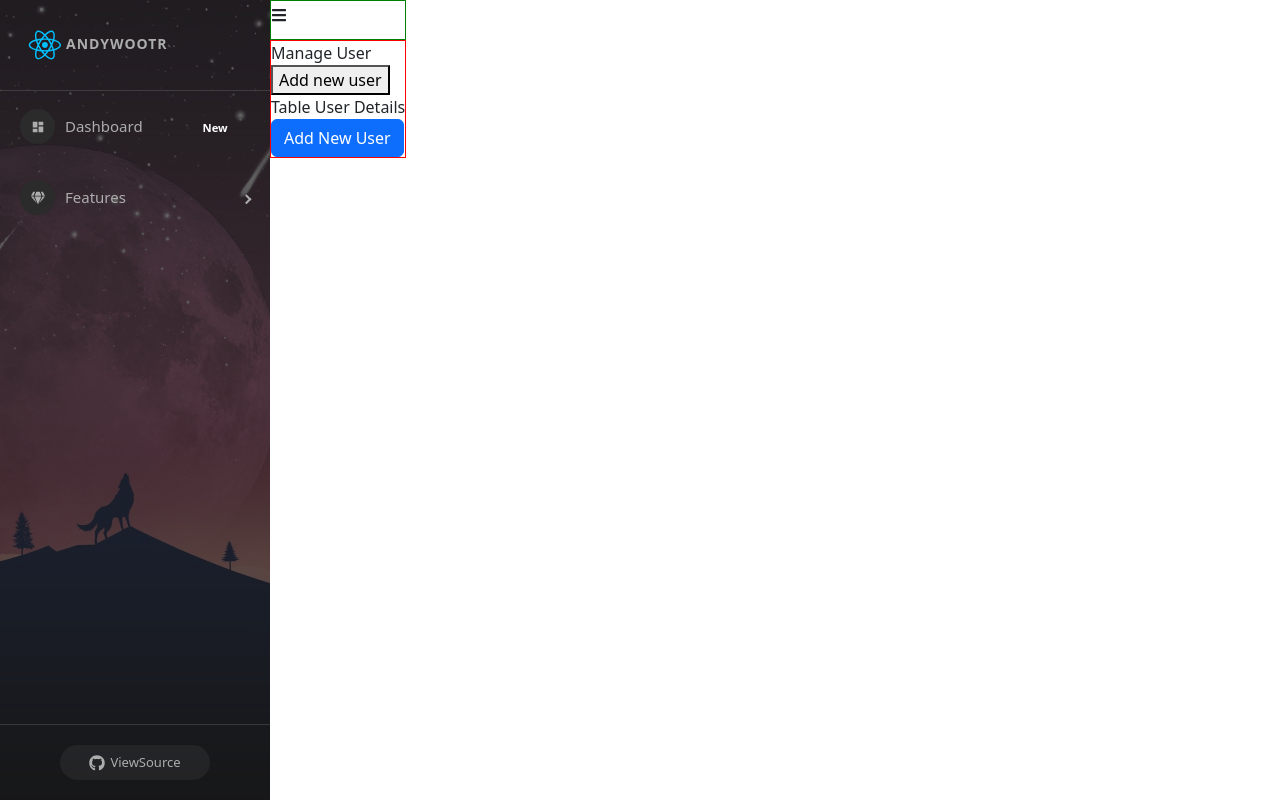
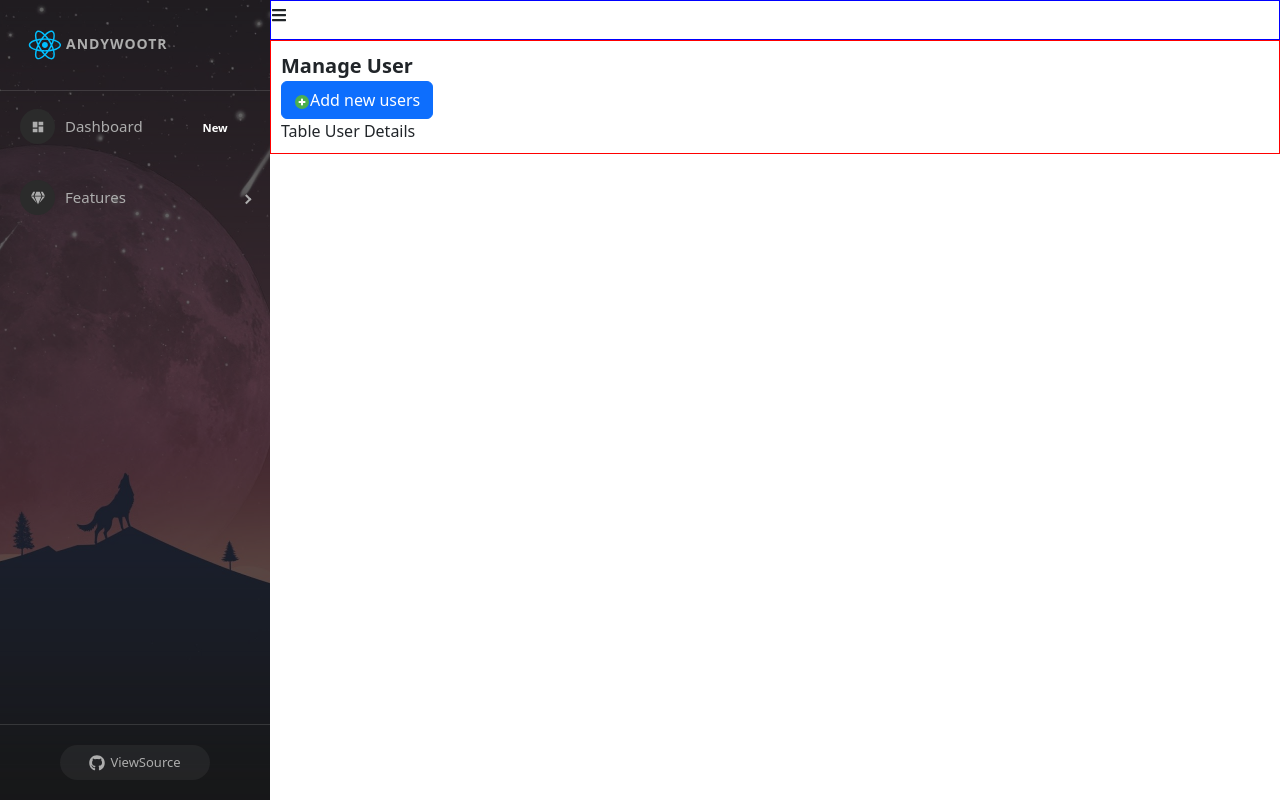
Before and after one commit to Anthony1821992/test-demo-react, a React (Create React App) app: page /admin/manage-users in a window 1280 px wide. Built offline with nearby package versions, Linux system fonts and the light colour scheme.

Commit message:
video 58

```diff
--- a/src/components/Admin/Admin.scss
+++ b/src/components/Admin/Admin.scss
@@ -6,12 +6,14 @@
     }
   }
   .admin-content {
+    width: 100%;
     .admin-header {
       height: 40px;
-      border: 1px solid green;
+      border: 1px solid blue;
     }
     .admin-main {
       border: 1px solid red;
+      display: flex;
     }
   }
 }
--- a/src/components/Admin/Content/ManageUser.js
+++ b/src/components/Admin/Content/ManageUser.js
@@ -1,17 +1,30 @@
 import ModalCreateUser from "./ModalCreateUser";
 import "./ManageUser.scss";
+import { useState } from "react";
+import { FcPlus } from "react-icons/fc";
 
 const ManageUser = (props) => {
+  const [showModalCreateUser, setShowModalCreateUser] = useState(false);
+
   return (
     <div className="manage-users-container">
       <div className="title">Manage User</div>
       <div className="users-content">
         <div>
-          <button>Add new user</button>
+          <button
+            className="btn btn-primary"
+            onClick={() => setShowModalCreateUser(true)}
+          >
+            <FcPlus />
+            Add new users
+          </button>
         </div>
         <div>Table User Details</div>
       </div>
-      <ModalCreateUser />
+      <ModalCreateUser
+        show={showModalCreateUser}
+        setShow={setShowModalCreateUser}
+      />
     </div>
   );
 };
--- a/src/components/Admin/Content/ManageUser.scss
+++ b/src/components/Admin/Content/ManageUser.scss
@@ -1,7 +1,13 @@
 .manage-users-container {
+  padding: 10px;
   .title {
+    font-weight: 600;
+    font-size: 20px;
   }
   .users-content {
+    .btn-add-new {
+      margin: 15px 0;
+    }
   }
 }
 .modal-add-user {
--- a/src/components/Admin/Content/ModalCreateUser.js
+++ b/src/components/Admin/Content/ModalCreateUser.js
@@ -4,9 +4,16 @@ import Modal from "react-bootstrap/Modal";
 import { FcPlus } from "react-icons/fc";
 
 const ModalCreateUser = (props) => {
-  const [show, setShow] = useState(false);
-  const handleClose = () => setShow(false);
-  const handleShow = () => setShow(true);
+  const { show, setShow } = props;
+  const handleClose = () => {
+    setShow(false);
+    setEmail("");
+    setPassword("");
+    setRole("USER");
+    setImage("");
+    setUsername("");
+    setPreviewImage("");
+  }; // Mỗi khi người dùng Close Modal thì sẽ setup lại tất cả trở về ban đầu.
 
   const [email, setEmail] = useState("");
   const [password, setPassword] = useState("");
@@ -30,9 +37,9 @@ const ModalCreateUser = (props) => {
 
   return (
     <>
-      <Button variant="primary" onClick={handleShow}>
+      {/* <Button variant="primary" onClick={handleShow}>
         Add New User
-      </Button>
+      </Button> */}
       {/* backdrop = "static" - When backdrop is set to static, the modal will not close when clicking outside it */}
       <Modal
         show={show}
--- a/src/components/Admin/SideBar.js
+++ b/src/components/Admin/SideBar.js
@@ -20,7 +20,7 @@ import {
 import sidebarBg from "../../assets/bg2.jpg";
 import { DiReact } from "react-icons/di";
 import { MdDashboard } from "react-icons/md";
-import { Link } from "react-router-dom";
+import { Link, NavLink } from "react-router-dom";
 const SideBar = (props) => {
   const { image, collapsed, rtl, toggled, handleToggleSidebar } = props;
 
@@ -48,7 +48,9 @@ const SideBar = (props) => {
             }}
           >
             <DiReact size={"3em"} color={"00bfff"} />
-            <span>AndyWooTr</span>
+            <NavLink to="/" className="navbar-brand">
+              AndyWooTr
+            </NavLink>
           </div>
         </SidebarHeader>
 
--- a/src/components/Header/Header.js
+++ b/src/components/Header/Header.js
@@ -10,7 +10,7 @@ const Header = () => {
       <Navbar bg="light" expand="lg">
         <Container>
           <NavLink to="/" className="navbar-brand">
-            Hoi Dan IT
+            AndyWooTr
           </NavLink>
           <Navbar.Toggle aria-controls="basic-navbar-nav" />
           <Navbar.Collapse id="basic-navbar-nav">
```
